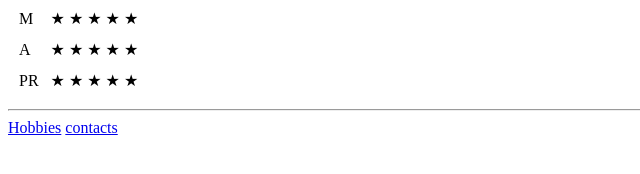
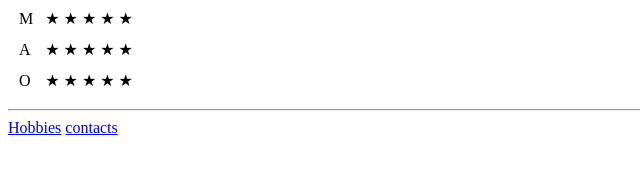
Before and after one commit to GoldenPunk/cv, a plain HTML site: page index.html in a window 1280 px wide. Shown: the part 534-708 px from the top of the page, 0-640 px from the left. Drawn offline with Linux system fonts and the light colour scheme.

Commit message:
Update index.html

```diff
--- a/index.html
+++ b/index.html
@@ -54,7 +54,7 @@
       <td>&#9733; &#9733; &#9733; &#9733; &#9733;</td>
     </tr>
     <tr>
-      <td>PR</td>
+      <td>O</td>
       <td>&#9733; &#9733; &#9733; &#9733; &#9733;</td>
     </tr>
   </table>
```
